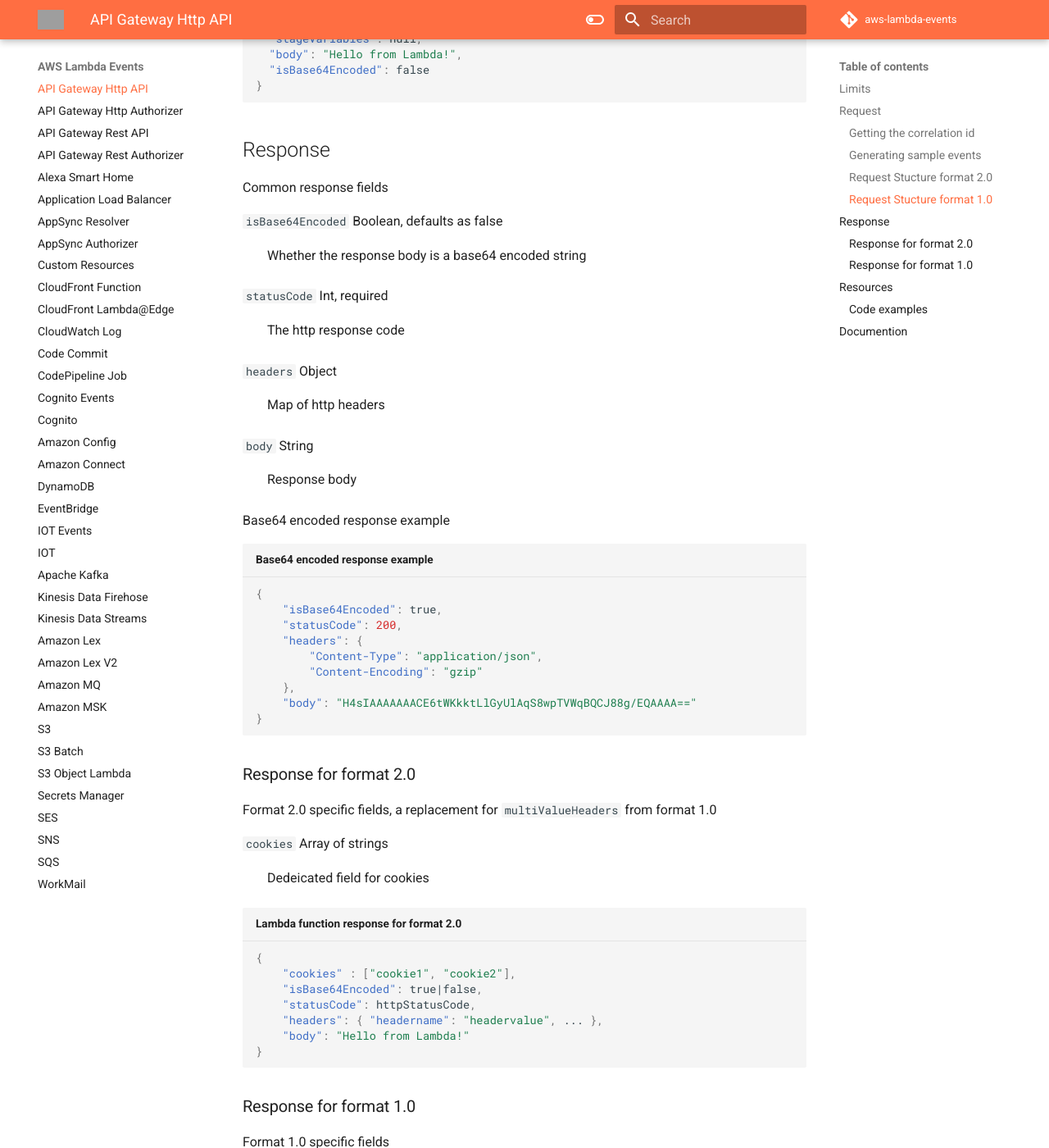
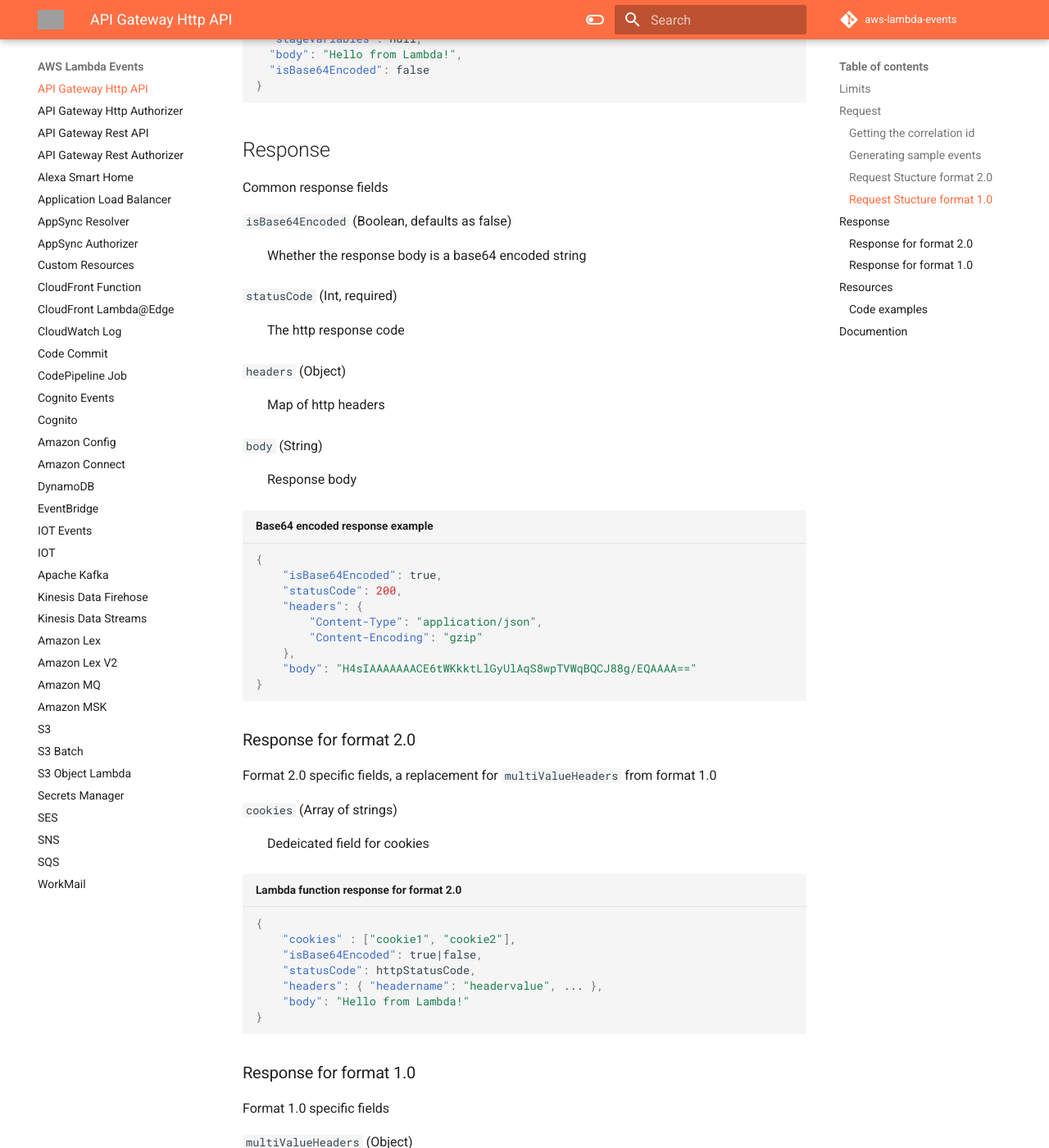
Before and after one commit to michaelbrewer/aws-lambda-events, an MkDocs documentation site: the page built from docs/http-api.md, in a window 1280 px wide and 1400 px high, scrolled down 4299 px. Shown: the whole window at 82% size. Built offline with MkDocs 1.6.1 and Material for MkDocs 9.7.7, drawn with Linux system fonts in a browser that asks for light colours; comment, search, counter and statistics services are not loaded; grey boxes are pictures that could not be loaded.

Commit message:
Update http-api.md

````diff
--- a/docs/http-api.md
+++ b/docs/http-api.md
@@ -65,19 +65,17 @@ you can generate sample events
 
 Common response fields
 
-`isBase64Encoded` Boolean, defaults as false
+`isBase64Encoded` (Boolean, defaults as false)
 : Whether the response body is a base64 encoded string
 
-`statusCode` Int, required
+`statusCode` (Int, required)
 : The http response code
 
-`headers` Object
+`headers` (Object)
 : Map of http headers
 
-`body` String
+`body` (String)
 : Response body
-
-Base64 encoded response example
 
 ```json title="Base64 encoded response example"
 {
@@ -95,7 +93,7 @@ Base64 encoded response example
 
 Format 2.0 specific fields, a replacement for `multiValueHeaders` from format 1.0
 
-`cookies` Array of strings
+`cookies` (Array of strings)
 : Dedeicated field for cookies
 
 ```json title="Lambda function response for format 2.0"
@@ -112,7 +110,7 @@ Format 2.0 specific fields, a replacement for `multiValueHeaders` from format 1.
 
 Format 1.0 specific fields
 
-`multiValueHeaders` Object
+`multiValueHeaders` (Object)
 : Can be optionally included, useful for sending cookies with multiple `Set-Cookie` header
 
 ```json title="Lambda function response for format 1.0"
````
